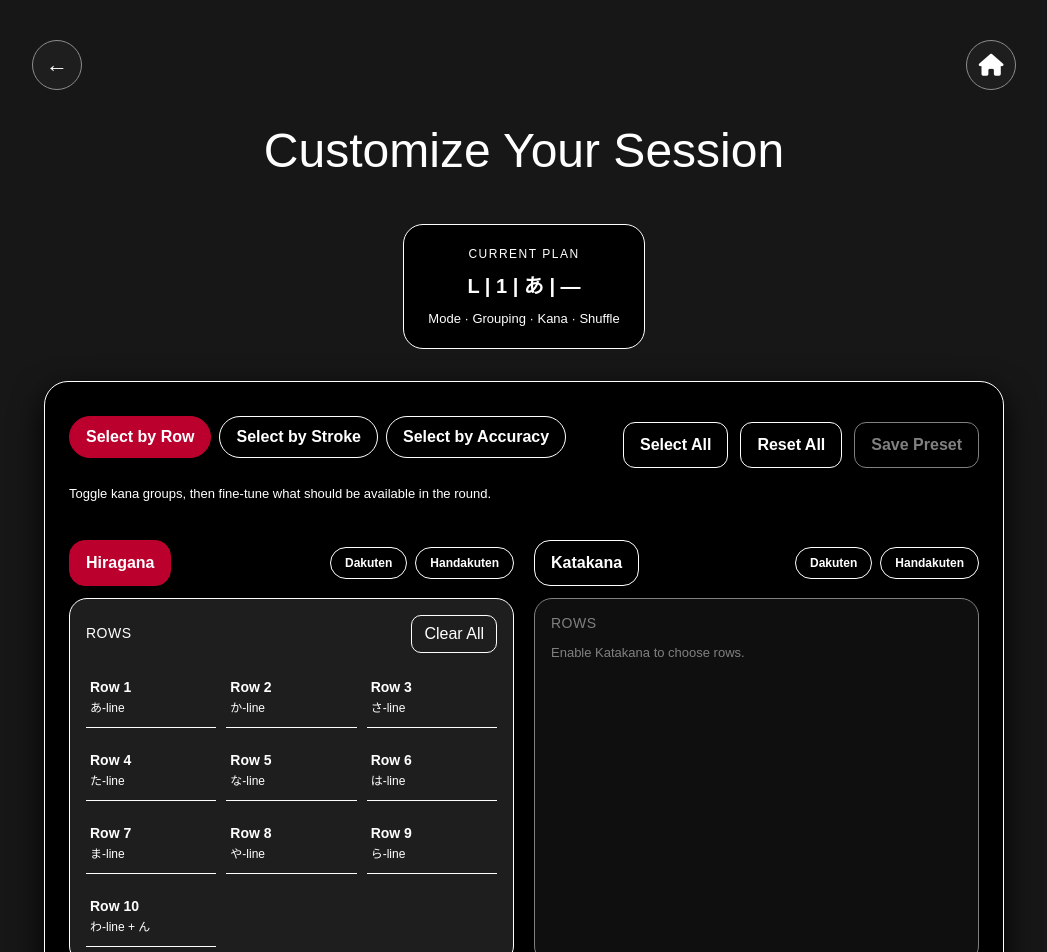
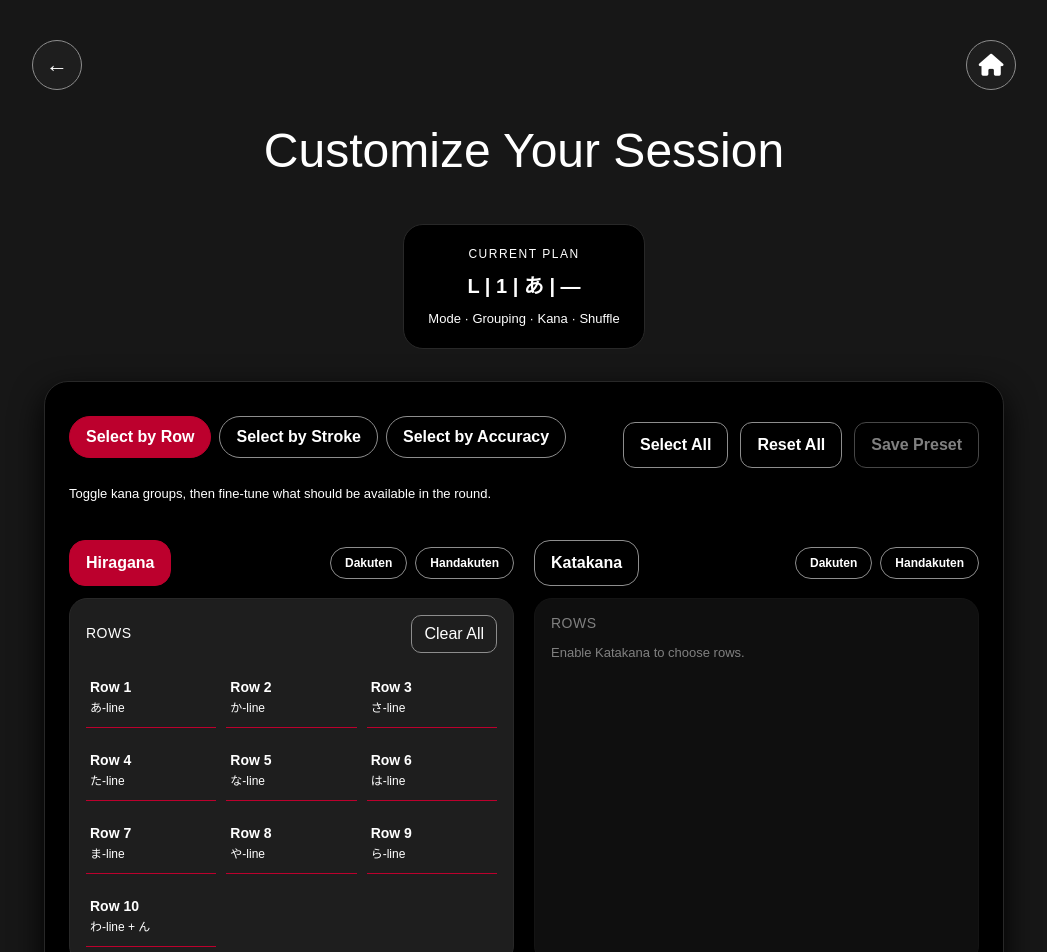
Before and after one commit to joejamsky/LanguageTrainer, a React (Create React App) app in the folder language-learner/: page /setup in a window 1280 px wide. Shown: the top 952 px of the page, without its empty margins (116-1163 px from the left). Built offline with nearby package versions, Linux system fonts and the light colour scheme.

Commit message:
reapply setttings styles

```diff
--- a/language-learner/src/Styles/Setup.scss
+++ b/language-learner/src/Styles/Setup.scss
@@ -36,7 +36,7 @@
     padding: 20px 24px;
     border-radius: 20px;
     background: vars.$color-black;
-    border: 1px solid vars.$color-text-primary;
+    border: 1px solid vars.$color-border-strong;
     max-width: 540px;
     text-align: center;
 }
@@ -79,7 +79,7 @@
 .control-card {
     border-radius: 24px;
     background: vars.$color-black;
-    border: 1px solid vars.$color-text-primary;
+    border: 1px solid vars.$color-border-strong;
     padding: 24px;
     display: flex;
     flex-direction: column;
@@ -126,7 +126,7 @@
 
 .selection-chip {
     border-radius: 16px;
-    border: 1px solid vars.$color-text-primary;
+    border: 1px solid vars.$color-border-strong;
     background: vars.$color-bg-panel;
     padding: 14px;
     color: vars.$color-text-primary;
@@ -156,7 +156,7 @@
 .selection-actions button {
     flex: 0 0 auto;
     border-radius: 12px;
-    border: 1px solid vars.$color-text-primary;
+    border: 1px solid vars.$color-border-default;
     background: transparent;
     color: vars.$color-text-primary;
     padding: 10px 16px;
@@ -167,7 +167,7 @@
 
 .selection-actions button:hover,
 .selection-actions button:focus-visible {
-    border-color: vars.$color-text-primary;
+    border-color: vars.$color-border-default;
 }
 
 .selection-save {
@@ -209,7 +209,7 @@
 
 .script-main-toggle {
     border-radius: 16px;
-    border: 1px solid vars.$color-text-primary;
+    border: 1px solid vars.$color-border-default;
     background: transparent;
     color: vars.$color-text-primary;
     padding: 10px 16px;
@@ -232,13 +232,13 @@
 }
 
 .script-modifier-panel {
-    border-top: 1px solid vars.$color-text-primary;
+    border-top: 1px solid vars.$color-border-strong;
     padding-top: 12px;
 }
 
 .script-sub-toggle {
     border-radius: 999px;
-    border: 1px solid vars.$color-text-primary;
+    border: 1px solid vars.$color-border-default;
     background: transparent;
     color: vars.$color-text-primary;
     padding: 6px 14px;
@@ -264,7 +264,7 @@
     flex: 1 1 220px;
     min-width: 220px;
     border-radius: 18px;
-    border: 1px solid vars.$color-text-primary;
+    border: 1px solid vars.$color-border-strong;
     padding: 16px;
     background: vars.$color-bg-panel;
 }
@@ -311,7 +311,7 @@
     margin: 0;
     padding: 16px;
     border-radius: 16px;
-    border: 1px dashed vars.$color-text-primary;
+    border: 1px dashed vars.$color-border-default;
     color: vars.$color-text-primary;
     text-align: center;
 }
@@ -335,7 +335,7 @@
 }
 
 .toggle-all {
-    border: 1px solid vars.$color-text-primary;
+    border: 1px solid vars.$color-border-default;
     border-radius: 10px;
     padding: 6px 12px;
     background: transparent;
@@ -346,7 +346,7 @@
 
 .toggle-all:hover,
 .toggle-all:focus-visible {
-    border-color: vars.$color-text-primary;
+    border-color: vars.$color-border-default;
     color: vars.$color-text-primary;
 }
 
@@ -359,7 +359,7 @@
 .row-toggle {
     border-radius: 0;
     border: none;
-    border-bottom: 1px solid vars.$color-text-primary;
+    border-bottom: 1px solid vars.$color-border-strong;
     background: transparent;
     color: vars.$color-text-primary;
     text-align: left;
@@ -369,7 +369,7 @@
 }
 
 .row-toggle.active {
-    border-color: vars.$color-text-primary;
+    border-color: vars.$color-accent-primary;
     color: vars.$color-text-primary;
 }
 
@@ -393,7 +393,7 @@
 .shape-toggle {
     border-radius: 0;
     border: none;
-    border-bottom: 1px solid vars.$color-text-primary;
+    border-bottom: 1px solid vars.$color-border-strong;
     padding: 10px 6px;
     background: transparent;
     color: vars.$color-text-primary;
@@ -402,7 +402,7 @@
 }
 
 .shape-toggle.active {
-    border-color: vars.$color-text-primary;
+    border-color: vars.$color-accent-primary;
     color: vars.$color-text-primary;
 }
 
@@ -414,7 +414,7 @@
 
 .accuracy-section {
     border-radius: 18px;
-    border: 1px solid vars.$color-text-primary;
+    border: 1px solid vars.$color-border-strong;
     padding: 16px;
     background: vars.$color-bg-panel;
 }
@@ -455,7 +455,7 @@
     border-radius: 50%;
     width: 40px;
     height: 40px;
-    border: 1px solid vars.$color-text-primary;
+    border: 1px solid vars.$color-border-default;
     background: transparent;
     color: vars.$color-text-primary;
     font-size: 20px;
@@ -485,7 +485,7 @@
 
 .shuffle-chip {
     border-radius: 18px;
-    border: 1px solid vars.$color-text-primary;
+    border: 1px solid vars.$color-border-strong;
     padding: 12px;
     background: vars.$color-bg-panel;
     display: flex;
@@ -532,7 +532,7 @@
 
 .tab-button {
     border-radius: 999px;
-    border: 1px solid vars.$color-text-primary;
+    border: 1px solid vars.$color-border-default;
     background: transparent;
     color: vars.$color-text-primary;
     padding: 8px 16px;
@@ -563,7 +563,7 @@
 }
 
 .mode-chip {
-    border: 1px solid vars.$color-text-primary;
+    border: 1px solid vars.$color-border-strong;
     border-radius: 14px;
     padding: 12px;
     background: vars.$color-bg-panel;
@@ -575,7 +575,7 @@
 }
 
 .mode-chip.active {
-    border-color: vars.$color-text-primary;
+    border-color: vars.$color-accent-primary;
     background: vars.$color-bg-panel;
 }
 
@@ -644,7 +644,7 @@
     padding: 12px 14px;
     border-radius: 12px;
     background: vars.$color-bg-panel;
-    border: 1px solid vars.$color-text-primary;
+    border: 1px solid vars.$color-border-strong;
 }
 
 .slider-title {
@@ -683,7 +683,7 @@
     gap: 12px;
     padding: 12px 16px;
     border-radius: 14px;
-    border: 1px solid vars.$color-text-primary;
+    border: 1px solid vars.$color-border-strong;
     background: vars.$color-bg-deep;
     cursor: pointer;
     transition: transform 0.2s ease, border 0.2s ease, box-shadow 0.2s ease, background 0.2s ease;
@@ -773,7 +773,7 @@
 
 .shuffle-glyph.active {
     color: vars.$color-text-primary;
-    border-color: vars.$color-text-primary;
+    border-color: vars.$color-accent-primary;
     background: vars.$color-bg-panel;
 }
 
@@ -822,7 +822,7 @@
     justify-content: center;
     padding: 14px 28px;
     border-radius: 999px;
-    border: 1px solid vars.$color-text-primary;
+    border: 1px solid vars.$color-border-default;
     color: vars.$color-text-primary;
     font-size: 15px;
     font-weight: 600;
@@ -834,7 +834,7 @@
 .setup-secondary:hover,
 .setup-secondary:focus-visible {
     transform: translateY(-2px);
-    border-color: vars.$color-text-primary;
+    border-color: vars.$color-border-default;
     color: vars.$color-text-primary;
 }
 
```
